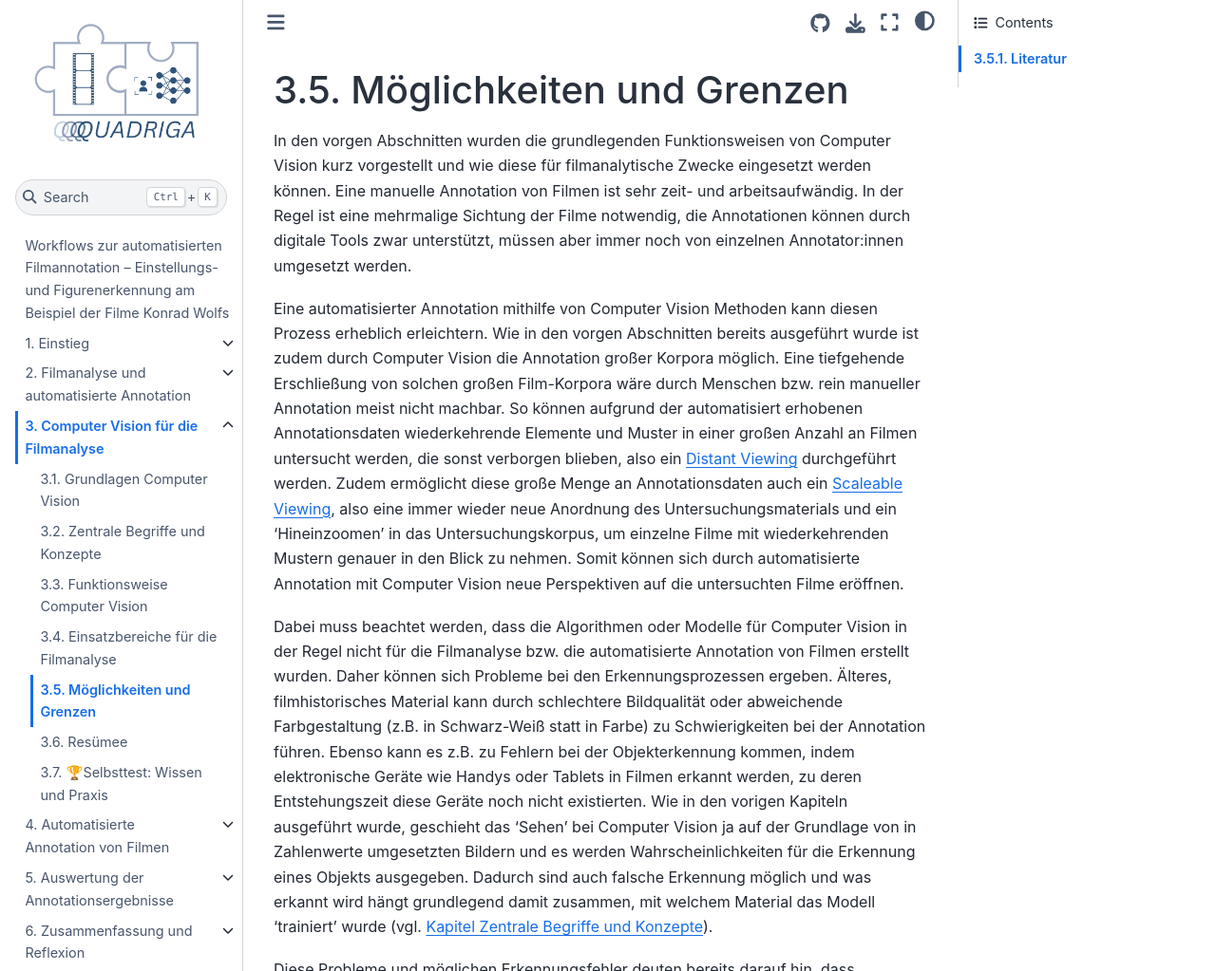
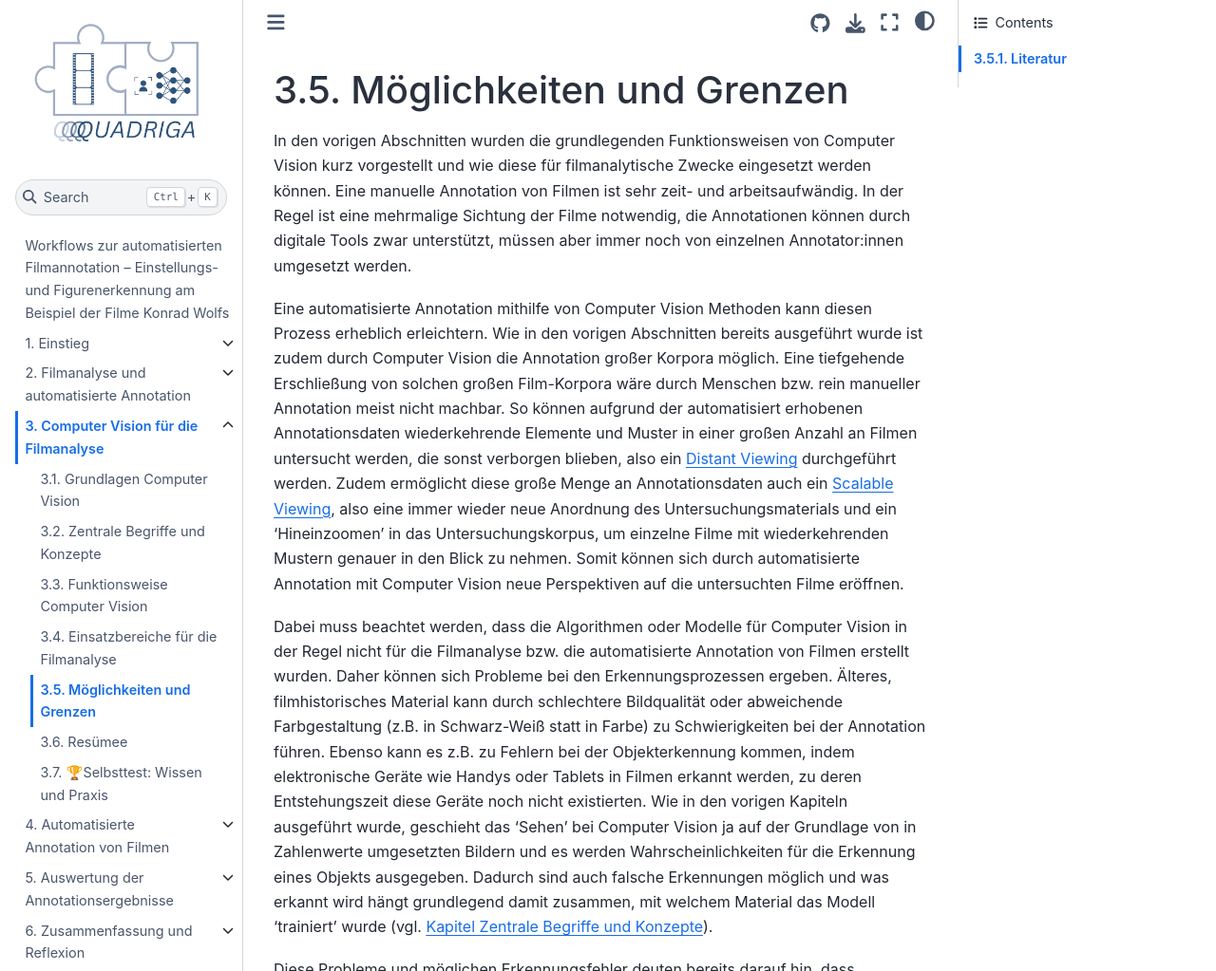
Before and after one commit to quadriga-dk/Bewegtes-Bild-Fallstudie-4, a Jupyter Book: the page built from vision/grenzen.md, in a window 1280 px wide and 1400 px high. Shown: the top 1023 px of the window at 95% size. Built offline with Jupyter Book 1.0.4 settings and Sphinx 7.4.7 and the Sphinx Book theme 1.1.4, drawn with Linux system fonts in a browser that asks for light colours; pages that are not in the unit, such as notebooks, are missing from menus; cross-references to code outside the pages are shown as plain code; some of the changed text lies outside the part shown.

Commit message:
fix(typos): correct spelling and grammar in vision/grenzen.md

```diff
--- a/vision/grenzen.md
+++ b/vision/grenzen.md
@@ -1,9 +1,9 @@
 # Möglichkeiten und Grenzen
-In den vorgen Abschnitten wurden die grundlegenden Funktionsweisen von Computer Vision kurz vorgestellt und wie diese für filmanalytische Zwecke eingesetzt werden können. Eine manuelle Annotation von Filmen ist sehr zeit- und arbeitsaufwändig. In der Regel ist eine mehrmalige Sichtung der Filme notwendig, die Annotationen können durch digitale Tools zwar unterstützt, müssen aber immer noch von einzelnen Annotator:innen umgesetzt werden.
+In den vorigen Abschnitten wurden die grundlegenden Funktionsweisen von Computer Vision kurz vorgestellt und wie diese für filmanalytische Zwecke eingesetzt werden können. Eine manuelle Annotation von Filmen ist sehr zeit- und arbeitsaufwändig. In der Regel ist eine mehrmalige Sichtung der Filme notwendig, die Annotationen können durch digitale Tools zwar unterstützt, müssen aber immer noch von einzelnen Annotator:innen umgesetzt werden.
 
-Eine automatisierter Annotation mithilfe von Computer Vision Methoden kann diesen Prozess erheblich erleichtern. Wie in den vorgen Abschnitten bereits ausgeführt wurde ist zudem durch Computer Vision die Annotation großer Korpora möglich. Eine tiefgehende Erschließung von solchen großen Film-Korpora wäre durch Menschen bzw. rein manueller Annotation meist nicht machbar. So können aufgrund der automatisiert erhobenen Annotationsdaten wiederkehrende Elemente und Muster in einer großen Anzahl an Filmen untersucht werden, die sonst verborgen blieben, also ein [Distant Viewing](../vision/einsatz.md) durchgeführt werden. Zudem ermöglicht diese große Menge an Annotationsdaten auch ein [Scaleable Viewing](../filmanalyse/quantitativ.md#scalable-viewing), also eine immer wieder neue Anordnung des Untersuchungsmaterials und ein 'Hineinzoomen' in das Untersuchungskorpus, um einzelne Filme mit wiederkehrenden Mustern genauer in den Blick zu nehmen. Somit können sich durch automatisierte Annotation mit Computer Vision neue Perspektiven auf die untersuchten Filme eröffnen.
+Eine automatisierte Annotation mithilfe von Computer Vision Methoden kann diesen Prozess erheblich erleichtern. Wie in den vorigen Abschnitten bereits ausgeführt wurde ist zudem durch Computer Vision die Annotation großer Korpora möglich. Eine tiefgehende Erschließung von solchen großen Film-Korpora wäre durch Menschen bzw. rein manueller Annotation meist nicht machbar. So können aufgrund der automatisiert erhobenen Annotationsdaten wiederkehrende Elemente und Muster in einer großen Anzahl an Filmen untersucht werden, die sonst verborgen blieben, also ein [Distant Viewing](../vision/einsatz.md) durchgeführt werden. Zudem ermöglicht diese große Menge an Annotationsdaten auch ein [Scalable Viewing](../filmanalyse/quantitativ.md#scalable-viewing), also eine immer wieder neue Anordnung des Untersuchungsmaterials und ein 'Hineinzoomen' in das Untersuchungskorpus, um einzelne Filme mit wiederkehrenden Mustern genauer in den Blick zu nehmen. Somit können sich durch automatisierte Annotation mit Computer Vision neue Perspektiven auf die untersuchten Filme eröffnen.
 
-Dabei muss beachtet werden, dass die Algorithmen oder Modelle für Computer Vision in der Regel nicht für die Filmanalyse bzw. die automatisierte Annotation von Filmen erstellt wurden. Daher können sich Probleme bei den Erkennungsprozessen ergeben. Älteres, filmhistorisches Material kann durch schlechtere Bildqualität oder abweichende Farbgestaltung (z.B. in Schwarz-Weiß statt in Farbe) zu Schwierigkeiten bei der Annotation führen. Ebenso kann es z.B. zu Fehlern bei der Objekterkennung kommen, indem elektronische Geräte wie Handys oder Tablets in Filmen erkannt werden, zu deren Entstehungszeit diese Geräte noch nicht existierten. Wie in den vorigen Kapiteln ausgeführt wurde, geschieht das 'Sehen' bei Computer Vision ja auf der Grundlage von in Zahlenwerte umgesetzten Bildern und es werden Wahrscheinlichkeiten für die Erkennung eines Objekts ausgegeben. Dadurch sind auch falsche Erkennung möglich und was erkannt wird hängt grundlegend damit zusammen, mit welchem Material das Modell 'trainiert' wurde (vgl. [Kapitel Zentrale Begriffe und Konzepte](../vision/begriffe.md)).
+Dabei muss beachtet werden, dass die Algorithmen oder Modelle für Computer Vision in der Regel nicht für die Filmanalyse bzw. die automatisierte Annotation von Filmen erstellt wurden. Daher können sich Probleme bei den Erkennungsprozessen ergeben. Älteres, filmhistorisches Material kann durch schlechtere Bildqualität oder abweichende Farbgestaltung (z.B. in Schwarz-Weiß statt in Farbe) zu Schwierigkeiten bei der Annotation führen. Ebenso kann es z.B. zu Fehlern bei der Objekterkennung kommen, indem elektronische Geräte wie Handys oder Tablets in Filmen erkannt werden, zu deren Entstehungszeit diese Geräte noch nicht existierten. Wie in den vorigen Kapiteln ausgeführt wurde, geschieht das 'Sehen' bei Computer Vision ja auf der Grundlage von in Zahlenwerte umgesetzten Bildern und es werden Wahrscheinlichkeiten für die Erkennung eines Objekts ausgegeben. Dadurch sind auch falsche Erkennungen möglich und was erkannt wird hängt grundlegend damit zusammen, mit welchem Material das Modell 'trainiert' wurde (vgl. [Kapitel Zentrale Begriffe und Konzepte](../vision/begriffe.md)).
 
 Diese Probleme und möglichen Erkennungsfehler deuten bereits darauf hin, dass Computer Vision Modelle oder Algorithmen nie 'neutral' oder 'objektiv' sind. Was wie durch Computer Vision 'gesehen' wird unterliegt sozialen, kulturellen und politischen Einflussfaktoren. So entstehen Bias durch die spezifische Zusammensetzung des Trainingsmaterials und die Entscheidung, einen bestimmten Datensatz zum Training zu verwenden, wie Christoph Musik und Matthias Zeppelzauer darlegen:
 
```
Also changed, not shown: other parts of vision/grenzen.md (+1 -1 lines).
